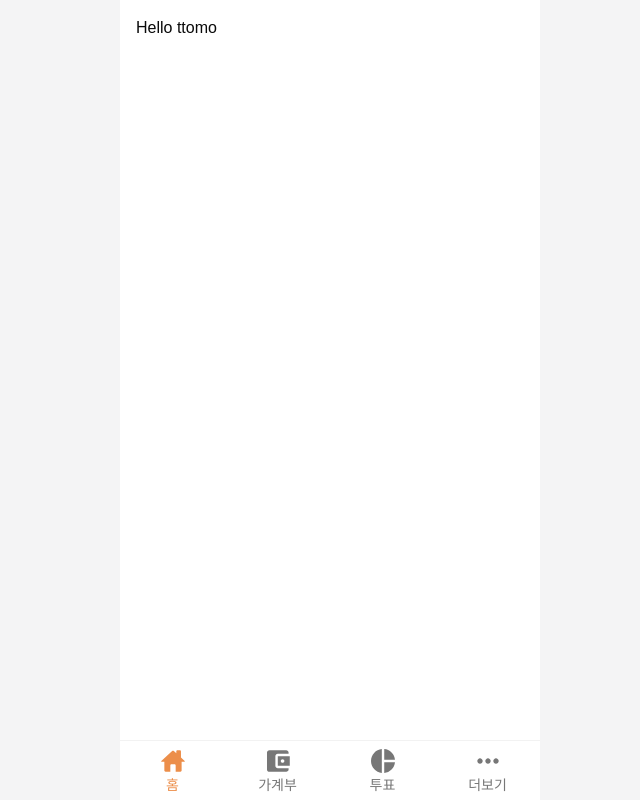
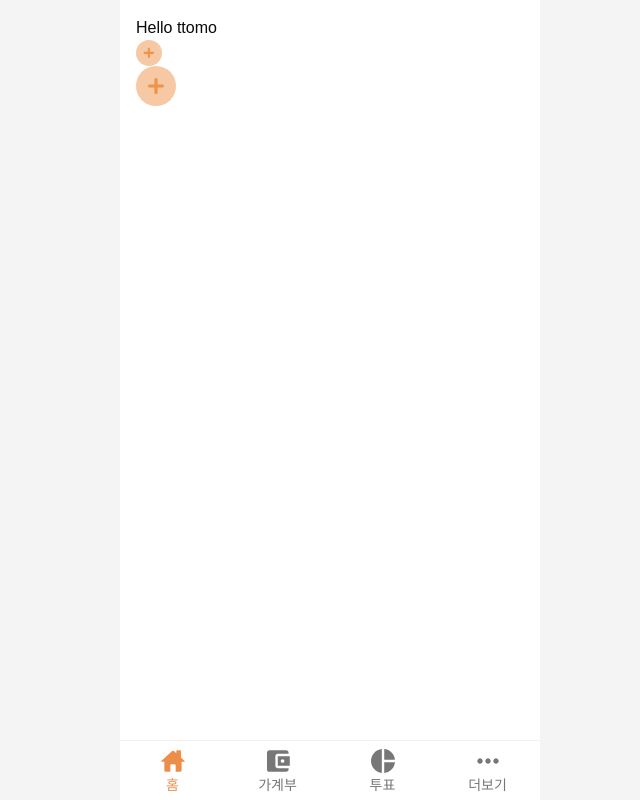
Before and after one commit to prgrms-fe-devcourse/FES-5-Project3-TEAM-5, a React (Vite) app: page / in a window 1280 px wide. Shown: the whole page, without its empty margins (310-950 px from the left). Built offline with nearby package versions, Linux system fonts and the light colour scheme; a web font is replaced by a local one.

Commit message:
[Feat] AddButton 컴포넌트 구현

```diff
--- a/src/pages/Home.tsx
+++ b/src/pages/Home.tsx
@@ -1,3 +1,11 @@
+import AddButton from '@/shared/components/AddButton'
+
 export const Home = () => {
-  return <div>Hello ttomo</div>
+  return (
+    <>
+      <div>Hello ttomo</div>
+      <AddButton size="sm" />
+      <AddButton size="lg" />
+    </>
+  )
 }
--- a/src/shared/components/addButton/index.tsx
+++ b/src/shared/components/addButton/index.tsx
@@ -0,0 +1,38 @@
+type Props = {
+  size?: 'sm' | 'lg'
+  onClick?: () => void
+  ariaLabel?: string
+  className?: string
+}
+
+function AddButton({
+  size = 'lg',
+  onClick,
+  ariaLabel = '추가',
+  className
+}: Props) {
+  const circleSize = size === 'sm' ? 'w-[26px] h-[26px]' : 'w-10 h-10'
+  const plusSize = 'w-[45%] h-[45%]'
+
+  return (
+    <button
+      type="button"
+      onClick={onClick}
+      aria-label={ariaLabel}
+      className={`${circleSize} rounded-full flex items-center justify-center cursor-pointer
+      bg-[#F6C9A4] hover:bg-[#ED944A] text-[#ED944A] hover:text-white
+        transition-colors ${className ?? ''}`}>
+      <svg
+        className={plusSize}
+        viewBox="0 0 14 14"
+        aria-hidden="true"
+        xmlns="http://www.w3.org/2000/svg">
+        <path
+          d="M8.25 2C8.25 1.30965 7.69033 0.75 7 0.75C6.30967 0.75 5.75 1.30965 5.75 2V5.75H2C1.30965 5.75 0.75 6.30967 0.75 7C0.75 7.69033 1.30965 8.25 2 8.25H5.75V12C5.75 12.6903 6.30967 13.25 7 13.25C7.69033 13.25 8.25 12.6903 8.25 12V8.25H12C12.6903 8.25 13.25 7.69033 13.25 7C13.25 6.30967 12.6903 5.75 12 5.75H8.25V2Z"
+          fill="currentColor"
+        />
+      </svg>
+    </button>
+  )
+}
+export default AddButton
--- a/src/shared/components/layout/Layout.tsx
+++ b/src/shared/components/layout/Layout.tsx
@@ -1,5 +1,5 @@
 import { Outlet } from 'react-router'
-import Nav from '../nav'
+import Nav from '../Nav'
 
 export const Layout = () => {
   return (
```
Also changed, not shown: src/shared/components/Nav/index.tsx (renamed from src/shared/components/nav/index.tsx, +17 -9 lines), src/shared/components/Nav/icons/BookIcon.tsx (renamed from src/shared/components/nav/icons/BookIcon.tsx), src/shared/components/Nav/icons/HomeIcon.tsx (renamed from src/shared/components/nav/icons/HomeIcon.tsx), src/shared/components/Nav/icons/MoreIcon.tsx (renamed from src/shared/components/nav/icons/MoreIcon.tsx), src/shared/components/Nav/icons/VoteIcon.tsx (renamed from src/shared/components/nav/icons/VoteIcon.tsx), src/shared/components/Nav/icons/index.ts (renamed from src/shared/components/nav/icons/index.ts).
